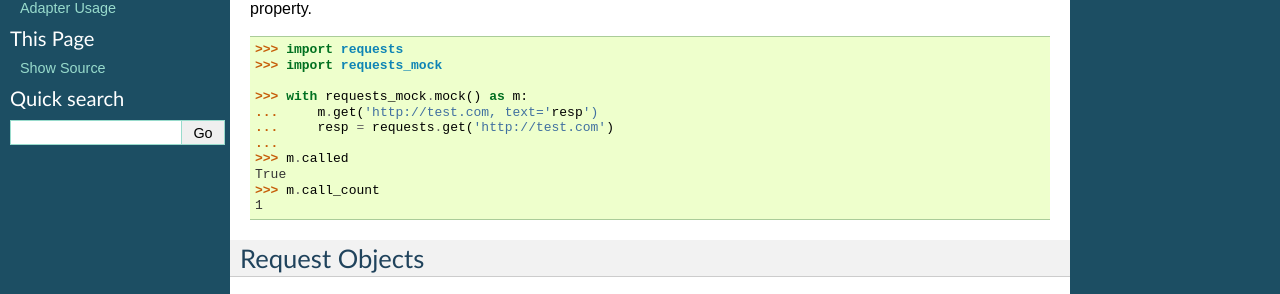
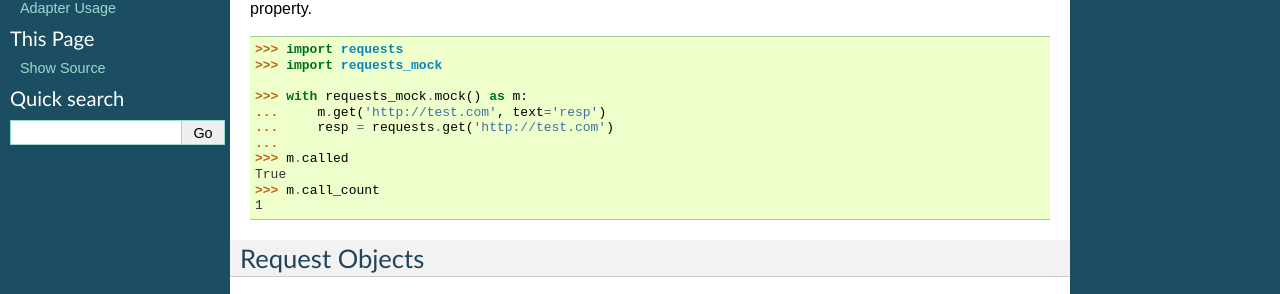
Before and after one commit to jamielennox/requests-mock, a Sphinx documentation site: the page built from doc/source/history.rst, in a window 1280 px wide. Shown: the part 228-522 px from the top of the page. Built offline with Sphinx 7.4.7, drawn with Linux system fonts in a browser that asks for light colours; the version number could not be read and is left out.

Commit message:
Add missing string delimiter in example

```diff
--- a/doc/source/history.rst
+++ b/doc/source/history.rst
@@ -15,7 +15,7 @@ The easiest way to test if a request hit the adapter is to simply check the call
     >>> import requests_mock
 
     >>> with requests_mock.mock() as m:
-    ...     m.get('http://test.com, text='resp')
+    ...     m.get('http://test.com', text='resp')
     ...     resp = requests.get('http://test.com')
     ...
     >>> m.called
```
